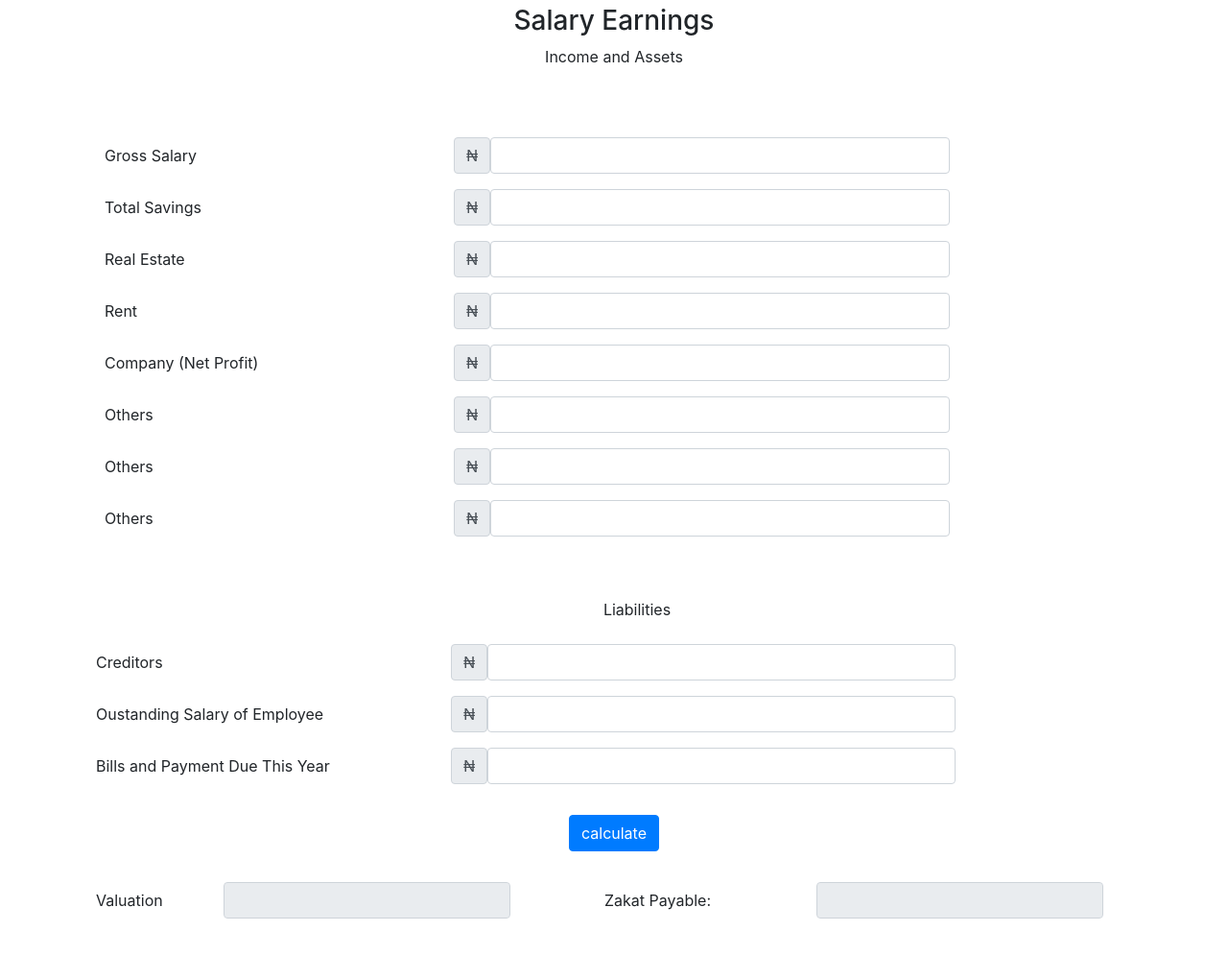
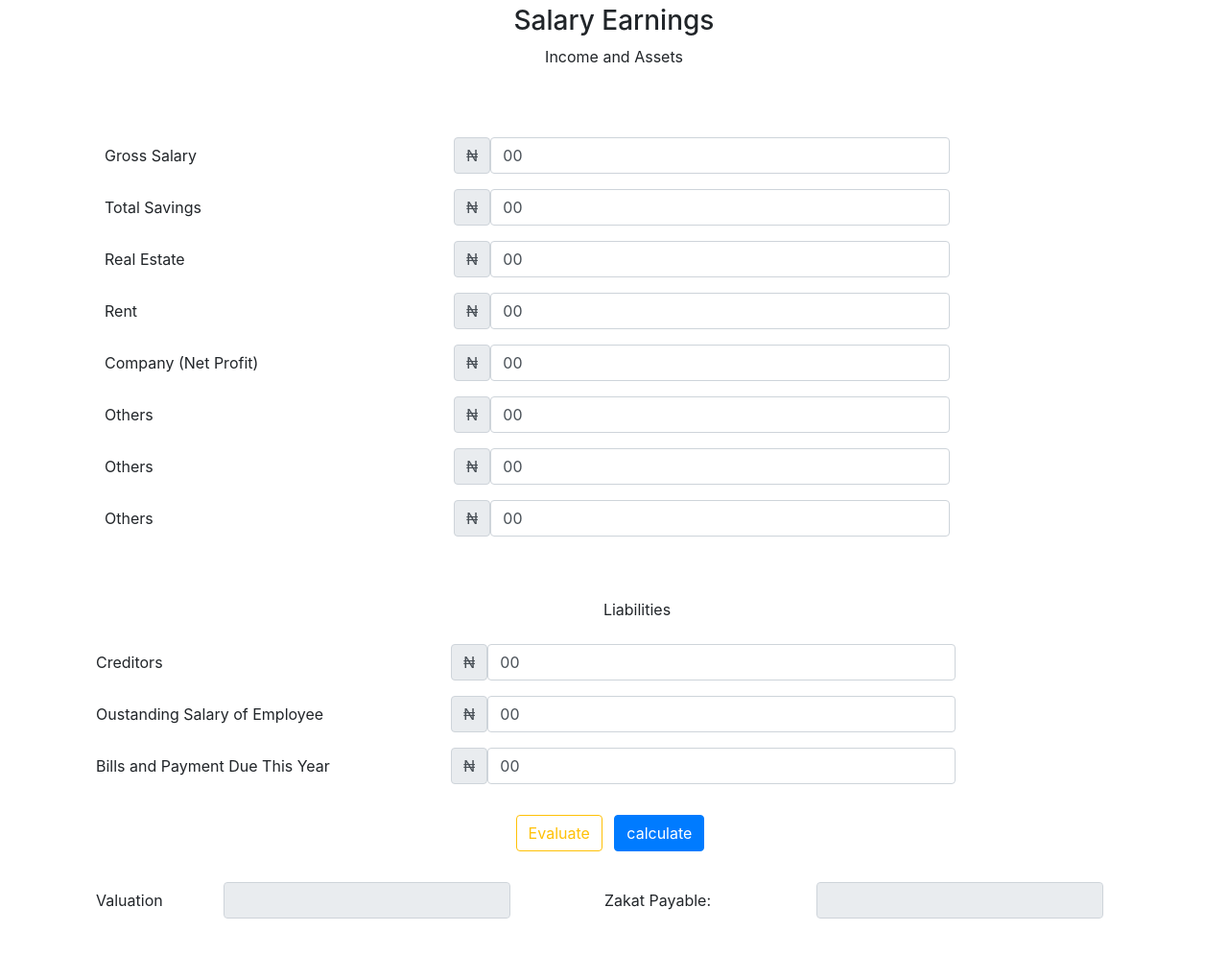
Before and after one commit to oshooo/Dfb-Riders, a plain HTML site: page salary.html in a window 1280 px wide. Shown: the part 99-1094 px from the top of the page at 96% size. Drawn offline with nearby package versions, Linux system fonts and the light colour scheme.

Commit message:
adjusted UI

```diff
--- a/salary.html
+++ b/salary.html
@@ -8,7 +8,7 @@
     <!-- Bootstrap CSS -->
     <link rel="stylesheet" href="https://stackpath.bootstrapcdn.com/bootstrap/4.4.1/css/bootstrap.min.css" integrity="sha384-Vkoo8x4CGsO3+Hhxv8T/Q5PaXtkKtu6ug5TOeNV6gBiFeWPGFN9MuhOf23Q9Ifjh" crossorigin="anonymous">
 
-    <title>Zakat Calculator</title>
+    <title>Salary Evaluator</title>
   </head>
   <body>
     <div class="container mt-5 align-items-center">
@@ -23,7 +23,7 @@
                   <div class="col-sm-6">
                     <div class="input-group-prepend">
                       <div class="input-group-text">&#8358;</div>
-                    <input type="number" class="form-control" id="inputvalue">
+                    <input type="number" class="a form-control" value="00" id="inputvalue">
                   </div>
                   </div>
                 </div>
@@ -32,7 +32,7 @@
                   <div class="col-sm-6">
                     <div class="input-group-prepend">
                       <div class="input-group-text">&#8358;</div>
-                    <input type="number" class="form-control" id="inputvalue">
+                    <input type="number" class="b form-control" value="00" id="inputvalue">
                   </div>
                   </div>
                 </div>
@@ -41,7 +41,7 @@
                   <div class="col-sm-6">
                     <div class="input-group-prepend">
                       <div class="input-group-text">&#8358;</div>
-                    <input type="number" class="form-control" id="inputvalue">
+                    <input type="number" class=" c form-control" value="00" id="inputvalue">
                   </div>
                   </div>
                 </div>
@@ -50,7 +50,7 @@
                   <div class="col-sm-6">
                     <div class="input-group-prepend">
                       <div class="input-group-text">&#8358;</div>
-                    <input type="number" class="form-control" id="inputvalue">
+                    <input type="number" class="d form-control" value="00" id="inputvalue">
                   </div>
                   </div>
                 </div>
@@ -59,7 +59,7 @@
                   <div class="col-sm-6">
                     <div class="input-group-prepend">
                       <div class="input-group-text">&#8358;</div>
-                    <input type="number" class="form-control" id="inputvalue">
+                    <input type="number" class="e form-control" value="00" id="inputvalue">
                   </div>
                   </div>
                 </div>
@@ -68,7 +68,7 @@
                   <div class="col-sm-6">
                     <div class="input-group-prepend">
                       <div class="input-group-text">&#8358;</div>
-                    <input type="number" class="form-control" id="inputvalue">
+                    <input type="number" class="f form-control" value="00" id="inputvalue">
                   </div>
                   </div>
                 </div>
@@ -77,7 +77,7 @@
                   <div class="col-sm-6">
                     <div class="input-group-prepend">
                       <div class="input-group-text">&#8358;</div>
-                    <input type="number" class="form-control" id="inputvalue">
+                    <input type="number" class=" g form-control" value="00" id="inputvalue">
                   </div>
                   </div>
                 </div>
@@ -86,7 +86,7 @@
                   <div class="col-sm-6">
                     <div class="input-group-prepend">
                       <div class="input-group-text">&#8358;</div>
-                    <input type="number" class="form-control" id="inputvalue">
+                    <input type="number" class=" h form-control" value="00" id="inputvalue">
                   </div>
                   </div>
                 </div>
@@ -99,7 +99,7 @@
                 <div class="col-sm-6">
                   <div class="input-group-prepend">
                       <div class="input-group-text">&#8358;</div>
-                    <input type="number" class="form-control" id="inputvalue">
+                    <input type="number" class="i form-control" value="00" id="inputvalue">
                   </div>
                 </div>
               </div>
@@ -108,7 +108,7 @@
                 <div class="col-sm-6">
                   <div class="input-group-prepend">
                       <div class="input-group-text">&#8358;</div>
-                    <input type="number" class="form-control" id="inputvalue">
+                    <input type="number" class=" j form-control" value="00" id="inputvalue">
                   </div>
                 </div>
               </div>
@@ -117,14 +117,15 @@
                 <div class="col-sm-6">
                   <div class="input-group-prepend">
                       <div class="input-group-text">&#8358;</div>
-                    <input type="number" class="form-control" id="inputvalue">
+                    <input type="number" class="k form-control" value="00" id="inputvalue">
                   </div>
                 </div>
               </div>
             </div>
 
             <div class="text-center m-4">
-              <button type="submit" class="btn btn-primary m-2">calculate</button>
+              <button type="button" id="button" onclick="details()" class="btn btn-outline-warning ">Evaluate</button>
+              <button type="button" id= "button" class="btn btn-primary m-2" onclick="detail()" >calculate</button>
             </div>
     </form>
     <form>
@@ -132,14 +133,14 @@
             <div class="form-row col-6">
               <label for="outputValue" class="col-sm-3 col-form-label">Valuation</label>
               <div class="col-sm-7">
-                <input type="number" readonly class="form-control" id="outputValue">
+                <input type="number" readonly class="  valuation form-control" id="outputValue">
               </div>
             </div>
 
             <div class="form-row col-6">
               <label for="outputValue" class="col-sm-5 col-form-label">Zakat Payable:</label>
               <div class="col-sm-7">
-                <input type="number" readonly class="form-control" id="outputValue">
+                <input type="number" readonly class=" zakat form-control" id="outputValue">
               </div>
             </div>
 
@@ -148,7 +149,53 @@
 
   </div>
     <!-- Optional JavaScript -->
+
+    <script>
+      function details() {
+        // Declare Variables for income
+        var a = parseInt(document.querySelector(".a").value);
+        var b = parseInt(document.querySelector(".b").value);
+        var c = parseInt(document.querySelector(".c").value);
+        var d = parseInt(document.querySelector(".d").value);
+        var e = parseInt(document.querySelector(".e").value);
+        var f = parseInt(document.querySelector(".f").value);
+        var g = parseInt(document.querySelector(".g").value);
+        var h = parseInt(document.querySelector(".h").value);
+
+        // Declare Variables for Liabilities
+        var i = parseInt(document.querySelector(".i").value);
+        var j = parseInt(document.querySelector(".j").value);
+        var k = parseInt(document.querySelector(".k").value);
+
+        // Declare Variable for total income
+        var totalIncome = (a + b + c + d + e + f + g +h);
+
+        // Declare Variable for Total Liabilities
+        var totalLiabilities = (i + j + k);
+
+        // Delcare Variable for net Income
+
+        var net = (totalIncome - totalLiabilities);
+
+        // Declare Variable for Valuation
+
+        let valuation = document.querySelector(".valuation");
+
+        valuation.value = net;
+        // Zakat
+
+        let zakat = document.querySelector(".zakat");
+
+        zakat.value = (net * .025);
+
+        var name = document.querySelector(".name").value;
+        var email = document.querySelector(".email").value;
+    }
+
+  </script>
     <!-- jQuery first, then Popper.js, then Bootstrap JS -->
+
+
     <script src="https://code.jquery.com/jquery-3.4.1.slim.min.js" integrity="sha384-J6qa4849blE2+poT4WnyKhv5vZF5SrPo0iEjwBvKU7imGFAV0wwj1yYfoRSJoZ+n" crossorigin="anonymous"></script>
     <script src="https://cdn.jsdelivr.net/npm/popper.js@1.16.0/dist/umd/popper.min.js" integrity="sha384-Q6E9RHvbIyZFJoft+2mJbHaEWldlvI9IOYy5n3zV9zzTtmI3UksdQRVvoxMfooAo" crossorigin="anonymous"></script>
     <script src="https://stackpath.bootstrapcdn.com/bootstrap/4.4.1/js/bootstrap.min.js" integrity="sha384-wfSDF2E50Y2D1uUdj0O3uMBJnjuUD4Ih7YwaYd1iqfktj0Uod8GCExl3Og8ifwB6" crossorigin="anonymous"></script>
--- a/style2.css
+++ b/style2.css
@@ -16,7 +16,9 @@ body{
 }.btn{
     font-size: 1vw;
     border: 2px solid white;
-    color: turquoise;
+    color: rgb(221, 224, 64);
+}.btn:hover{
+    transform: scale(1.2);
 }
 @media (max-width: 575.98px) {
     .btn{
```
Also changed, not shown: business.html (+10 -10 lines), index.html (+1 -1 lines).
